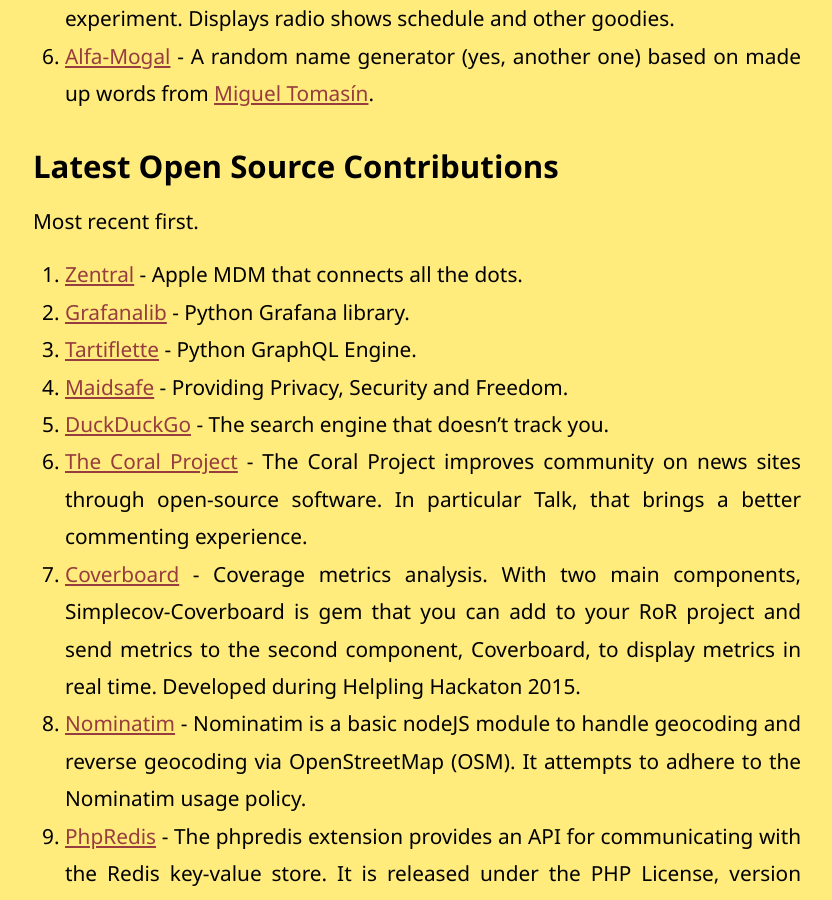
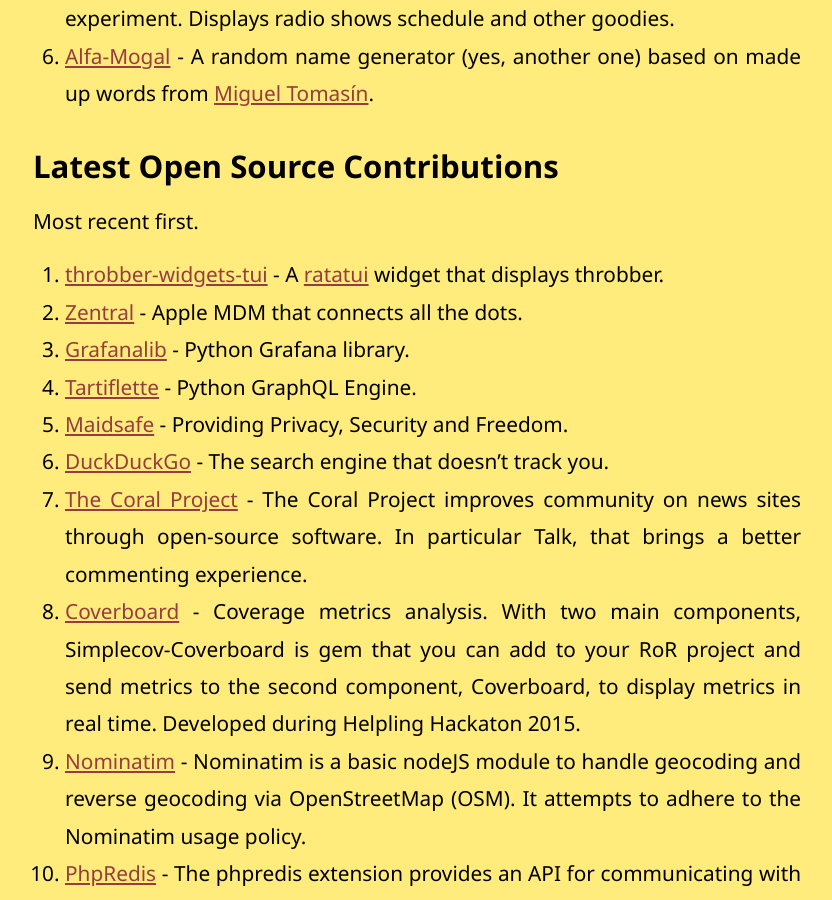
Before and after one commit to mazzi/mazzi.github.com, a Jekyll site: the page built from projects.md, in a window 1280 px wide and 900 px high, scrolled down 730 px. Shown: the whole window, without its empty margins (223-1055 px from the left). Built offline with Jekyll 4.4.1, drawn with Linux system fonts in a browser that asks for light colours.

Commit message:
New open source contributtion throbber-widgets-tui

```diff
--- a/projects.md
+++ b/projects.md
@@ -18,17 +18,18 @@ Here you will find a list of open source contributions that I made and also proj
 
 Most recent first.
 
-1. [Zentral](https://github.com/zentral/) - Apple MDM that connects all the dots.
-2. [Grafanalib](https://github.com/weaveworks/grafanalib/) - Python Grafana library.
-3. [Tartiflette](https://github.com/tartiflette/tartiflette) - Python GraphQL Engine.
-4. [Maidsafe](https://github.com/maidsafe) - Providing Privacy, Security and Freedom.
-5. [DuckDuckGo](https://github.com/duckduckgo/duckduckgo-locales) - The search engine that doesn't track you.
-6. [The Coral Project](https://github.com/coralproject/talk) - The Coral Project improves community on news sites through open-source software. In particular Talk, that brings a better commenting experience.
-7. [Coverboard](https://github.com/Coverboard) - Coverage metrics analysis. With two main components, Simplecov-Coverboard is gem that you can add to your RoR project and send metrics to the second component, Coverboard, to display metrics in real time. Developed during Helpling Hackaton 2015.
-8. [Nominatim](https://github.com/dynmeth/node-nominatim) - Nominatim is a basic nodeJS module to handle geocoding and reverse geocoding via OpenStreetMap (OSM). It attempts to adhere to the Nominatim usage policy.
-9. [PhpRedis](https://github.com/phpredis/phpredis) - The phpredis extension provides an API for communicating with the Redis key-value store. It is released under the PHP License, version 3.01. This code has been developed and maintained by Owlient from November 2009 to March 2011.
-10. [forecast.io](https://github.com/mateodelnorte/forecast.io) - A simple wrapper for the awesome forecast.io (API: [https://developer.forecast.io/docs/v2](https://developer.forecast.io/docs/v2)) written in NodeJS.
-11. [Sculejs](https://github.com/dan-eyles/sculejs) - SculeJS (from Minuscule - pronounced skyul) is a fully featured DBMS written in JavaScript that emulates the functionality of MongoDB. It's also much more than that; SculeJS includes implementations of many general purpose data structures that can be used by developers in their day-to-day work.
+1. [throbber-widgets-tui](https://github.com/arkbig/throbber-widgets-tui) - A [ratatui](https://github.com/ratatui/ratatui) widget that displays throbber.
+2. [Zentral](https://github.com/zentral/) - Apple MDM that connects all the dots.
+3. [Grafanalib](https://github.com/weaveworks/grafanalib/) - Python Grafana library.
+4. [Tartiflette](https://github.com/tartiflette/tartiflette) - Python GraphQL Engine.
+5. [Maidsafe](https://github.com/maidsafe) - Providing Privacy, Security and Freedom.
+6. [DuckDuckGo](https://github.com/duckduckgo/duckduckgo-locales) - The search engine that doesn't track you.
+7. [The Coral Project](https://github.com/coralproject/talk) - The Coral Project improves community on news sites through open-source software. In particular Talk, that brings a better commenting experience.
+8. [Coverboard](https://github.com/Coverboard) - Coverage metrics analysis. With two main components, Simplecov-Coverboard is gem that you can add to your RoR project and send metrics to the second component, Coverboard, to display metrics in real time. Developed during Helpling Hackaton 2015.
+9. [Nominatim](https://github.com/dynmeth/node-nominatim) - Nominatim is a basic nodeJS module to handle geocoding and reverse geocoding via OpenStreetMap (OSM). It attempts to adhere to the Nominatim usage policy.
+10. [PhpRedis](https://github.com/phpredis/phpredis) - The phpredis extension provides an API for communicating with the Redis key-value store. It is released under the PHP License, version 3.01. This code has been developed and maintained by Owlient from November 2009 to March 2011.
+11. [forecast.io](https://github.com/mateodelnorte/forecast.io) - A simple wrapper for the awesome forecast.io (API: [https://developer.forecast.io/docs/v2](https://developer.forecast.io/docs/v2)) written in NodeJS.
+12. [Sculejs](https://github.com/dan-eyles/sculejs) - SculeJS (from Minuscule - pronounced skyul) is a fully featured DBMS written in JavaScript that emulates the functionality of MongoDB. It's also much more than that; SculeJS includes implementations of many general purpose data structures that can be used by developers in their day-to-day work.
 
 ### And...
 
```
